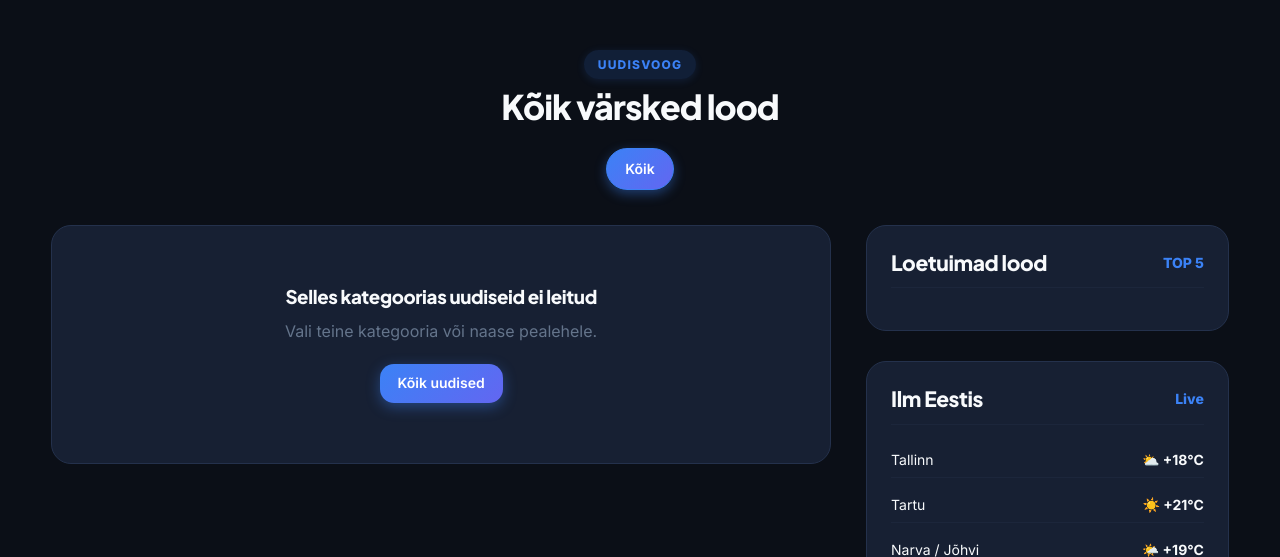
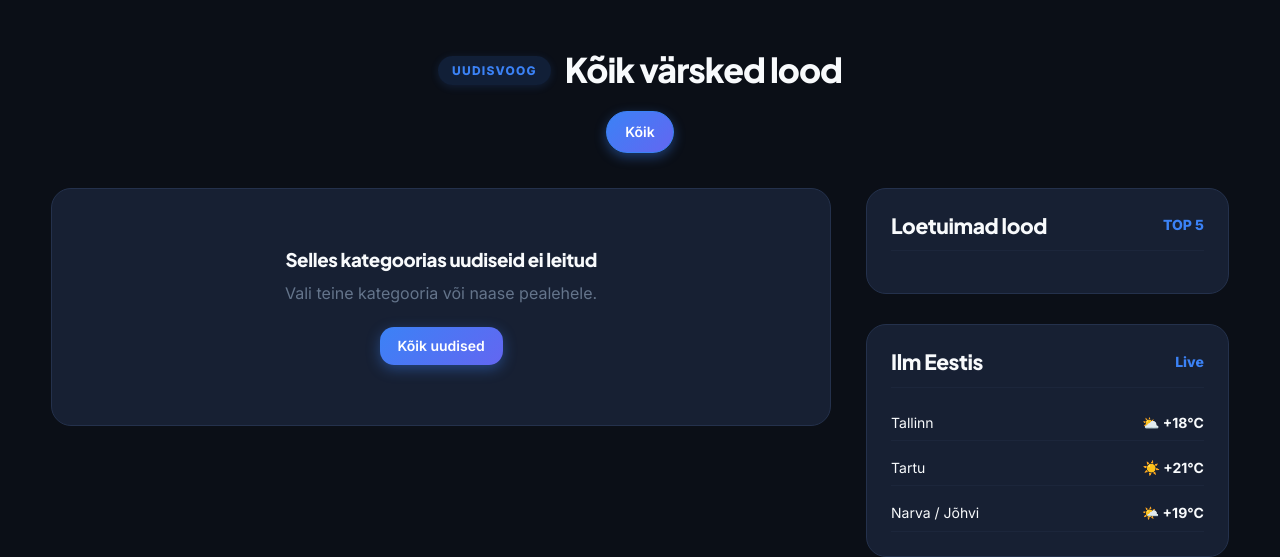
Before and after one commit to Terabyte23/NewsPortal, a PHP site: page /newsportal/ in a window 1280 px wide. Shown: the part 112-669 px from the top of the page. Run offline with PHP 8.4, Linux system fonts and the light colour scheme; data that the repository does not hold is empty.

Commit message:
style: align uudisvoog badge and title on the same line

```diff
--- a/style.css
+++ b/style.css
@@ -811,9 +811,10 @@ button, input, select, textarea {
 
 .section-title-wrap {
     display: flex;
-    flex-direction: column;
-    align-items: center;
-    gap: 8px;
+    align-items: center;
+    justify-content: center;
+    gap: 14px;
+    flex-wrap: wrap;
 }
 
 .section-pill-tag {
```
